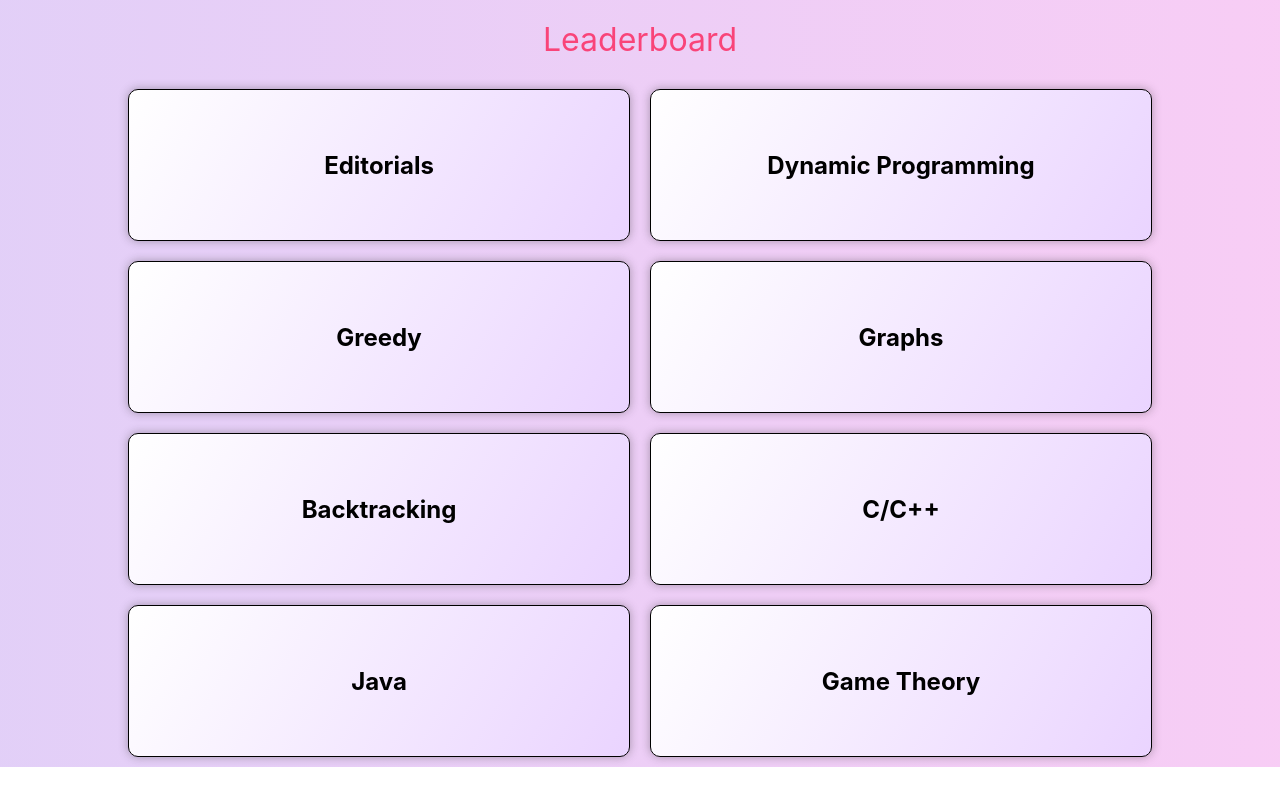
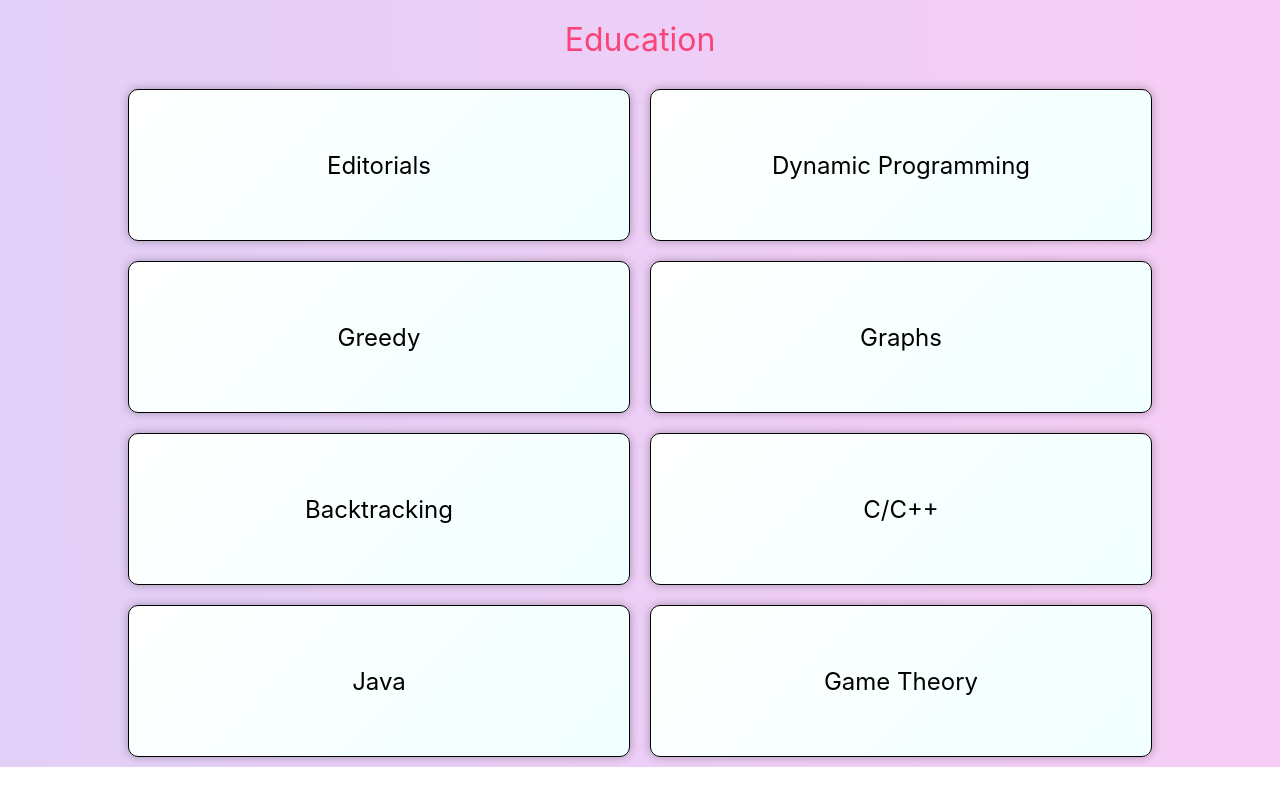
Before and after one commit to adityarai0705/CodeHub, a React (Create React App) app in the folder client-side/: page / in a window 1280 px wide. Built offline with nearby package versions, Linux system fonts and the light colour scheme.

Commit message:
made minute UI changes.

```diff
--- a/client-side/src/App.js
+++ b/client-side/src/App.js
@@ -1,5 +1,4 @@
 import React from 'react';
-import UserHome from './pages/UserHome/UserHome';
 import Education from './pages/Education/Education';
 
 export default function App() {
--- a/client-side/src/pages/Education/Education.css
+++ b/client-side/src/pages/Education/Education.css
@@ -1,10 +1,3 @@
-/* .education-heading{
-    font-weight: 800;
-    color: rgb(248, 6, 151);
-    font-family: Cambria, Cochin, Georgia, Times, 'Times New Roman', serif;
-    font-weight: 200;
-    text-align: center;
-} */
 .super-box{
     display: flex;
     flex-direction: row;
@@ -20,7 +13,7 @@
 }
 .edu-box{
     background-color: white;
-    background: linear-gradient(120deg,#FFFFFF,#EAD4FF);
+    background: linear-gradient( 135deg, white, azure);
     height: 150px;
     width: 500px;
     text-align: justify;
@@ -29,7 +22,7 @@
     align-items: center;
     border-radius: 10px;
     box-shadow: 0 0 10px rgba(48, 48, 48, 0.373);
-    border: 1px solid black;
+    border: 0.7px solid black;
 }
 .edu-box:hover{
     cursor: pointer;
@@ -39,7 +32,7 @@
     box-shadow: 0 0 3px rgba(48, 48, 48, 0.373);
 }
 .edu-title{
-    font-weight: bold;
+    font-weight: light;
     width: 90%;
     color: black;
     font-size: 1.5rem;
--- a/client-side/src/pages/Education/Education.jsx
+++ b/client-side/src/pages/Education/Education.jsx
@@ -64,8 +64,7 @@ function CreateList(props)
 export default function Education() {
   return (
     <div className="background-pink-blue">
-        {/* <div className="education-heading">Education Section</div> */}
-        <div className='education-heading'>Leaderboard</div>
+        <div className='education-heading'>Education</div>
         <div className='EducationOuterContainer'>
             <div className='EducationInnerContainer'>
                 {educationCategories.map(EduSection)}
```
